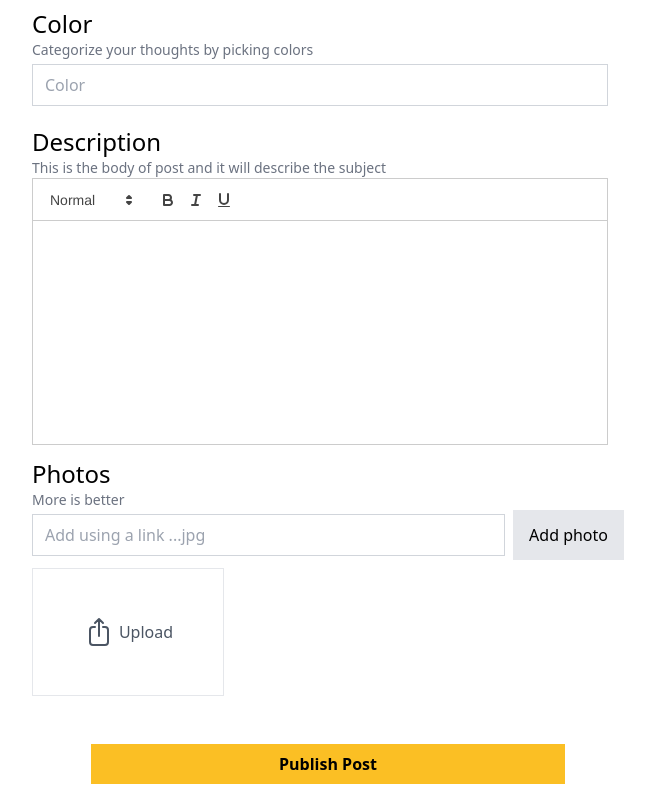
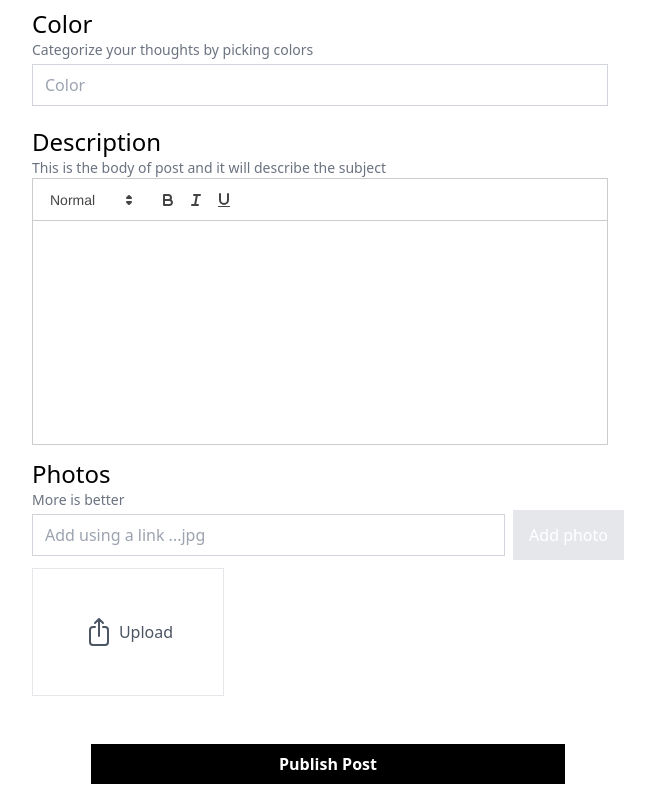
Before and after one commit to gloonch/ThoughtMuseum, a React (Create React App) app in the folder client/: page /register in a window 1280 px wide. Shown: the part 182-982 px from the top of the page, without its empty margins (312-967 px from the left). Built offline with nearby package versions, Linux system fonts and the light colour scheme.

Commit message:
GENERAL_001: buttons animation and color

```diff
--- a/client/src/components/HomePage.jsx
+++ b/client/src/components/HomePage.jsx
@@ -39,7 +39,7 @@ export default function HomePage() {
                 <div className='flex flex-col items-center w-full h-full'>
                     <div className=' w-auto h-screen flex flex-col items-left justify-center'>
                         <h1 className='bg-[#202020] px-1 py-1 w-7 text-center text-white text-sm'>Of</h1>
-                        <h1 onClick={() => navigate('/me/' + user._id)} className='cursor-pointer bg-[#202020] px-6 py-2 leading-9 text-white text-4xl text-center underline'><b>{user?.name}</b></h1>
+                        <h1 onClick={() => navigate('/me/' + user._id)} className='cursor-pointer bg-[#202020] px-6 py-2 leading-9 text-white hover:text-amber-400 duration-500 text-4xl text-center underline'><b>{user?.name}</b></h1>
                     </div>
                 </div>
             </Parallax>
@@ -47,7 +47,7 @@ export default function HomePage() {
                 <div className='flex flex-col items-center w-full h-screen text-center'>
                     <h1 className='text-white text-2xl mt-28 mb-10 '>
                         <b><i>Thoughts</i></b>
-                        <span onClick={()=> navigate('/register')} className='cursor-pointer mx-4 border py-0.5 px-2 text-center '>+</span>
+                        <span onClick={()=> navigate('/register')} className='cursor-pointer mx-4 border py-0.5 px-2 text-center hover:text-amber-400 hover:border-amber-400 duration-500'>+</span>
                     </h1>
                     {isLoggedIn && thoughts.length > 0 && thoughts.map(thought => (
                         <div onClick={() => navigate('/thought/'+thought._id)} className='flex flex-col items-center mb-10 text-left gap-2 cursor-pointer border p-8 w-3/5'>
--- a/client/src/components/Me.jsx
+++ b/client/src/components/Me.jsx
@@ -93,7 +93,7 @@ export default function Me() {
                 </div>
                 <PhotosUploader addedPhotos={photo} onChange={setPhoto} />
                 <div className='flex flex-col items-center mt-8'>
-                    <button type="submit" className='w-4/5 bg-amber-400 py-2 px-8 my-4 text-black'><b>Update</b></button>
+                    <button type="submit" className='w-4/5 py-2 px-8 my-4'><b>Update</b></button>
                 </div>
             </form>
         </div>
--- a/client/src/components/RegisterThought.jsx
+++ b/client/src/components/RegisterThought.jsx
@@ -140,7 +140,7 @@ export default function RegisterThought() {
                 <PhotosUploader addedPhotos={addedPhotos} onChange={setAddedPhotos} />
 
                 <div className='flex flex-col items-center mt-8'>
-                    <button className='w-4/5 bg-amber-400 py-2 px-8 my-4 text-black'><b>Publish Post</b></button>
+                    <button className='w-4/5 py-2 px-8 my-4'><b>Publish Post</b></button>
                 </div>
             </form>
         </div>
--- a/client/src/index.css
+++ b/client/src/index.css
@@ -10,6 +10,10 @@ textarea{
     height: 140px;
 }
 
+button, button[type="submit"]{
+    @apply bg-black text-white hover:bg-amber-400 hover:text-black duration-300
+}
+
 .bg{
     background: url("../src/images/bg.jpeg");
     background-repeat: no-repeat;
```
